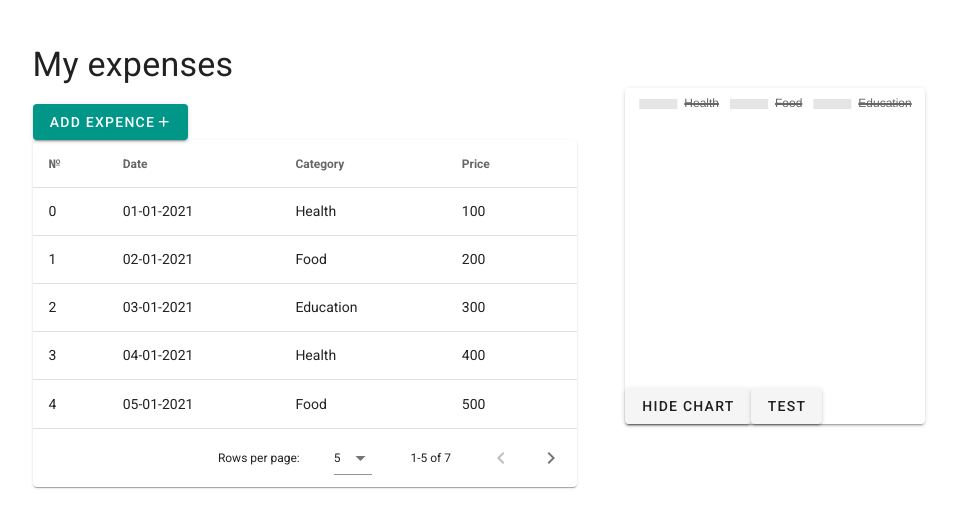
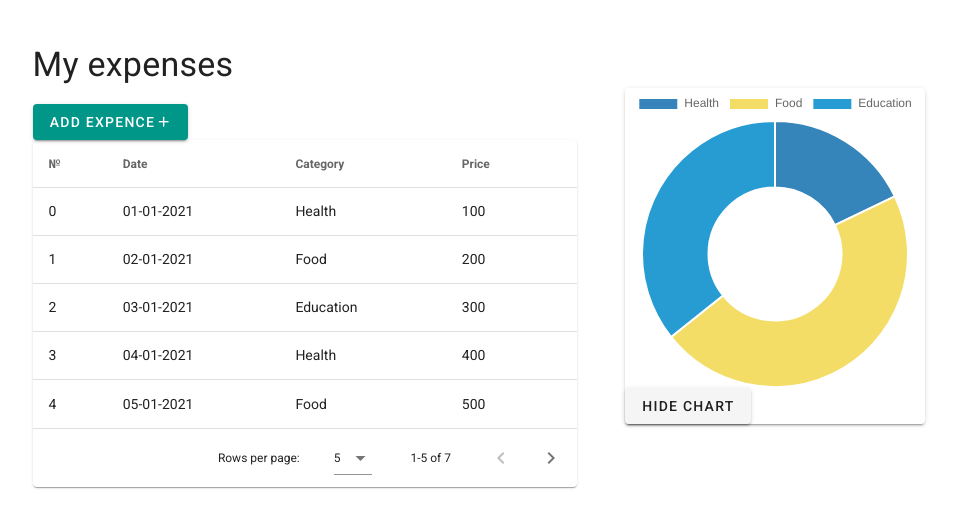
Before and after one commit to Nevroid/gbvuebasicproject, a Vue app: page /add/payment/1 in a window 1280 px wide. Both pictures are taken after a click on the button "SHOW CHART". Shown: the top 528 px of the page, without its empty margins (39-996 px from the left). Built offline with nearby package versions, Linux system fonts and the light colour scheme.

Commit message:
Chart done

```diff
--- a/src/components/ChartWrapper.vue
+++ b/src/components/ChartWrapper.vue
@@ -2,12 +2,9 @@
   <v-container>
     <v-card v-if="chartFlag" width='300'>
       <Doughnutchart
-        ref="skills_chart"
-        :chart-data="chartData"
-        :options="options">
+        ref="skills_chart">
       </Doughnutchart>
       <v-btn @click="showChart">Hide Chart</v-btn>
-      <v-btn @click="test">Test</v-btn>
     </v-card>
     <v-btn @click="showChart" v-if="!chartFlag">Show Chart</v-btn>
   </v-container>
@@ -15,45 +12,18 @@
 
 <script>
 import Doughnutchart from './Doughnutchart.vue'
-import { mapGetters, mapMutations } from 'vuex'
-
-const options = {
-  responsive: true,
-  maintainAspectRatio: true,
-  animation: {
-    animateRotate: true
-  }
-}
 
 export default {
   components: { Doughnutchart },
   data () {
     return {
-      chartFlag: false,
-      options,
-      chartData: {
-        labels: [],
-        datasets: []
-      }
+      chartFlag: false
     }
   },
   methods: {
-    ...mapMutations(['gatherChartData']),
     showChart () {
       this.chartFlag = !this.chartFlag
-    },
-    test () {
-      this.gatherChartData()
-      console.log(this.chartData)
     }
-  },
-  computed: {
-    ...mapGetters(['getPaymentCats', 'getChartData'])
-  },
-  mounted () {
-    this.gatherChartData()
-    this.chartData.labels = this.getPaymentCats
-    this.chartData.datasets = this.getChartData
   }
 }
 </script>
--- a/src/components/Doughnutchart.vue
+++ b/src/components/Doughnutchart.vue
@@ -1,15 +1,40 @@
 <script>
 import { Doughnut } from 'vue-chartjs'
 
+import { mapGetters, mapMutations } from 'vuex'
+
+const options = {
+  responsive: true,
+  maintainAspectRatio: true,
+  animation: {
+    animateRotate: true
+  }
+}
+
 export default {
   extends: Doughnut,
-  props: ['chartData', 'options'],
+  data () {
+    return {
+      options,
+      chartData: {
+        labels: [],
+        datasets: []
+      }
+    }
+  },
   methods: {
+    ...mapMutations(['gatherChartData']),
     update () {
       this.$data._chart.update()
     }
   },
+  computed: {
+    ...mapGetters(['getPaymentCats', 'getChartData'])
+  },
   mounted () {
+    this.gatherChartData()
+    this.chartData.labels = this.getPaymentCats
+    this.chartData.datasets = this.getChartData
     this.renderChart(this.chartData, this.options)
   }
 }
--- a/src/components/PaymentForm.vue
+++ b/src/components/PaymentForm.vue
@@ -4,9 +4,9 @@
       <v-container>
         <v-row>
           <v-col>
-            <v-btn @click="save" to="/add/payment/Food?value=155">Food 155</v-btn>
-            <v-btn @click="save" to="/add/payment/Grocery?value=15">Grocery 15</v-btn>
-            <v-btn @click="save" to="/add/payment/Testotest?value=22455">Testotest 22455</v-btn>
+            <v-btn @click="save" to="/add/payment/Food?value=155">Food-155</v-btn>
+            <v-btn @click="save" to="/add/payment/Grocery?value=15">Grocery-15</v-btn>
+            <v-btn @click="save" to="/add/payment/Transport?value=42">Transport-42</v-btn>
           </v-col>
         </v-row>
         <v-row justify="center">
@@ -82,6 +82,7 @@ export default {
       } else {
         this.addPaymentListData({ date, category, price })
       }
+      this.$emit('close')
     },
     addNew () {
       this.showNewCat = !this.showNewCat
--- a/src/components/PaymentList.vue
+++ b/src/components/PaymentList.vue
@@ -10,7 +10,7 @@
       v-slot:activator='{ on }'><ShowHideBtn v-on='on' @clicked="showForm"> ADD EXPENCE </ShowHideBtn>
     </template>
     <v-card>
-      <PaymentForm v-if="formState"/>
+      <PaymentForm @close='showForm' v-if="formState"/>
     </v-card>
     </v-dialog>
         <transition name="fade">
```
